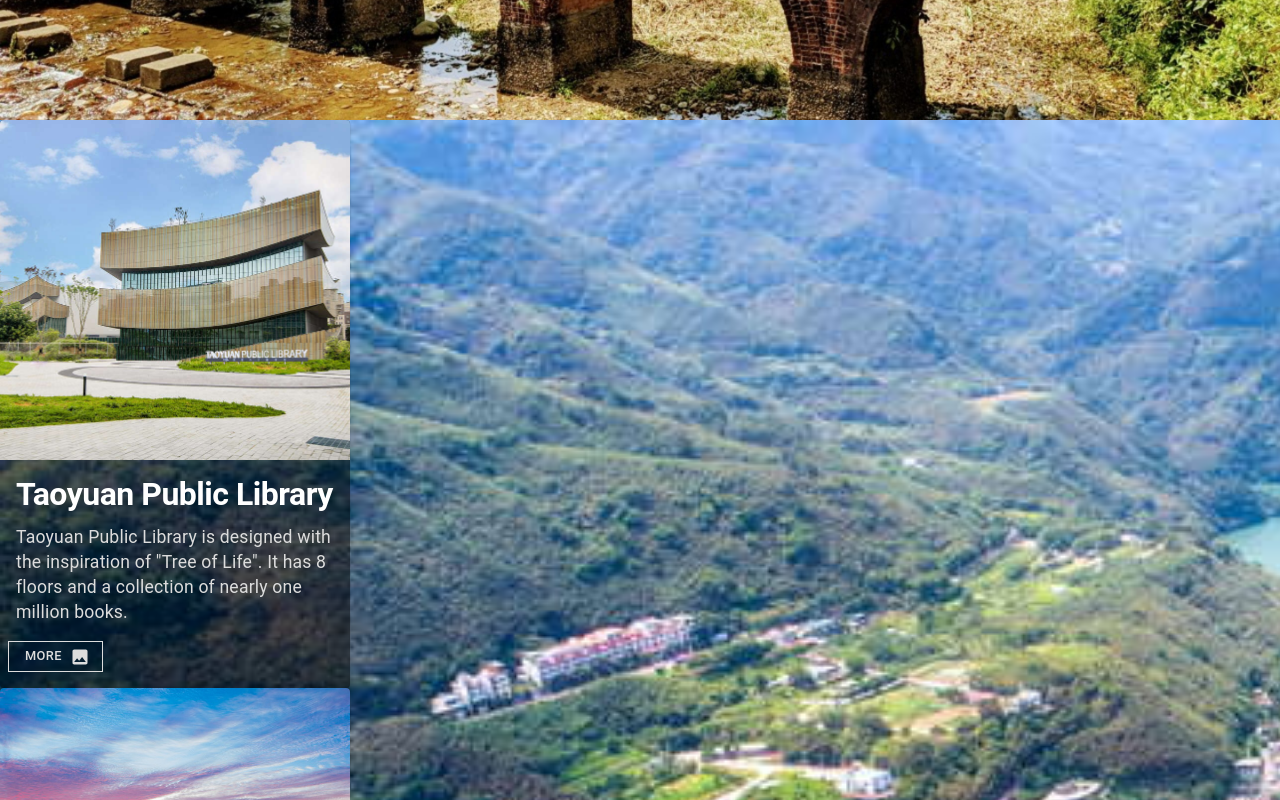
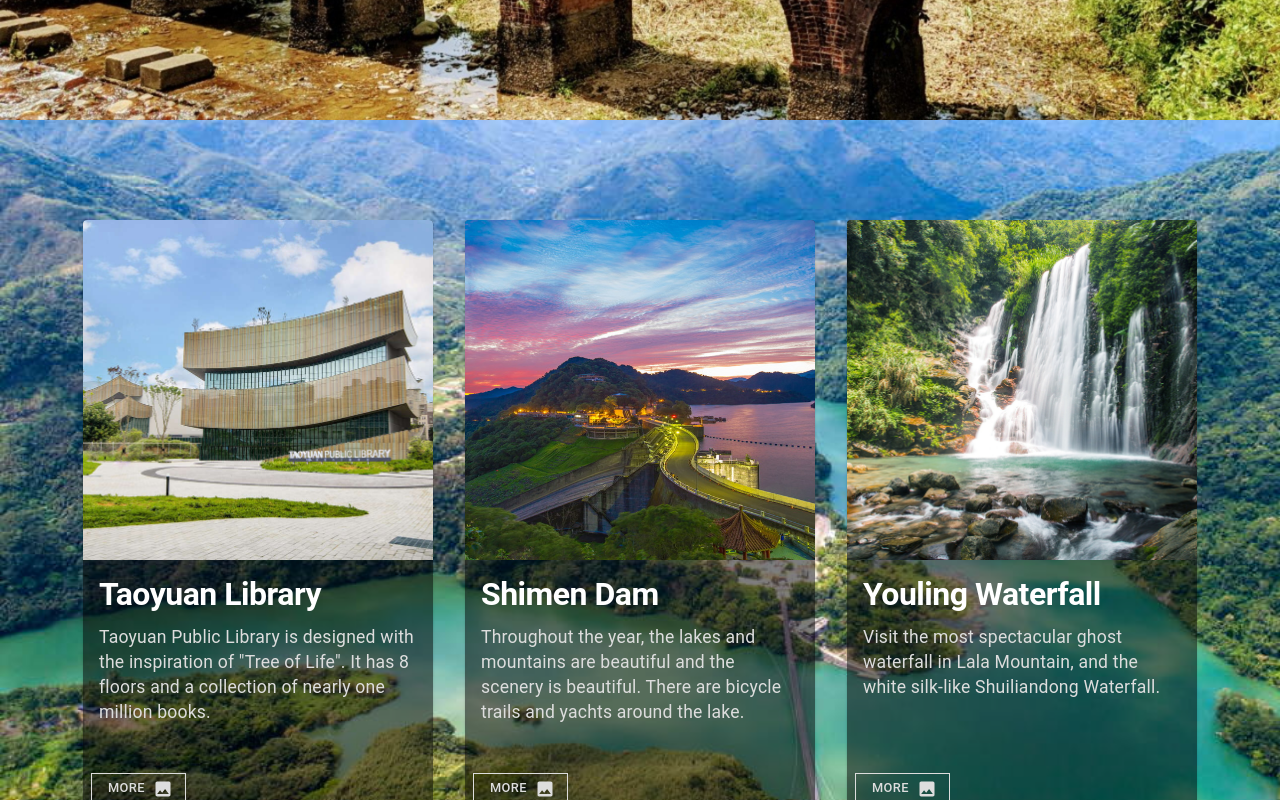
Before and after one commit to barrystone/taoyuan-tourism, a Next.js app: page / in a window 1280 px wide. Shown: the part 680-1480 px from the top of the page. Built offline with nearby package versions, Linux system fonts and the light colour scheme.

Commit message:
[style] mian info section layout

```diff
--- a/components/InfoCard.tsx
+++ b/components/InfoCard.tsx
@@ -20,9 +20,12 @@ const Root = styled('div')(({ theme }) => ({
   [`&.${classes.root}`]: {},
   [`& .${classes.card}`]: {
     maxWidth: 350,
+    minHeight: 600,
     background: alpha('#000', 0.5),
     fontFamily: 'Amatic SC',
-    paddingBottom: '.5rem'
+    paddingBottom: '.5rem',
+    margin: '1rem',
+    position: 'relative'
   },
   [`& .${classes.media}`]: {
     height: 340
@@ -42,7 +45,9 @@ const Root = styled('div')(({ theme }) => ({
     border: '0.05rem #ddd solid',
     padding: '.2rem 1rem',
     marginTop: '-.5rem',
-    borderRadius: '0'
+    borderRadius: '0',
+    position: 'absolute',
+    bottom: '1rem'
   }
 }));
 
--- a/components/MainInfoSection.tsx
+++ b/components/MainInfoSection.tsx
@@ -13,7 +13,10 @@ const Root = styled('div')(({ theme }) => ({
     minHeight: '100vh',
     backgroundImage: `url(${'/assets/taoyuan-tourism-bg-2.jpeg'})`,
     backgroundRepeat: 'no-repeat',
-    backgroundSize: 'cover'
+    backgroundSize: 'cover',
+    display: 'flex',
+    justifyContent: 'center',
+    alignItems: 'center'
   },
   [`& .${classes.content}`]: {}
 }));
--- a/data/infos.ts
+++ b/data/infos.ts
@@ -1,7 +1,7 @@
 // const infos: Array<Object> = [
 const infos: Array<{ [name: string]: string }> = [
   {
-    title: 'Taoyuan Public Library',
+    title: 'Taoyuan Library',
     desc: 'Taoyuan Public Library is designed with the inspiration of "Tree of Life". It has 8 floors and a collection of nearly one million books.',
     image: '/assets/taoyuan-tourism-info-3.jpeg',
     more: 'https://travel.tycg.gov.tw/zh-tw/travel/attraction/1656'
```
